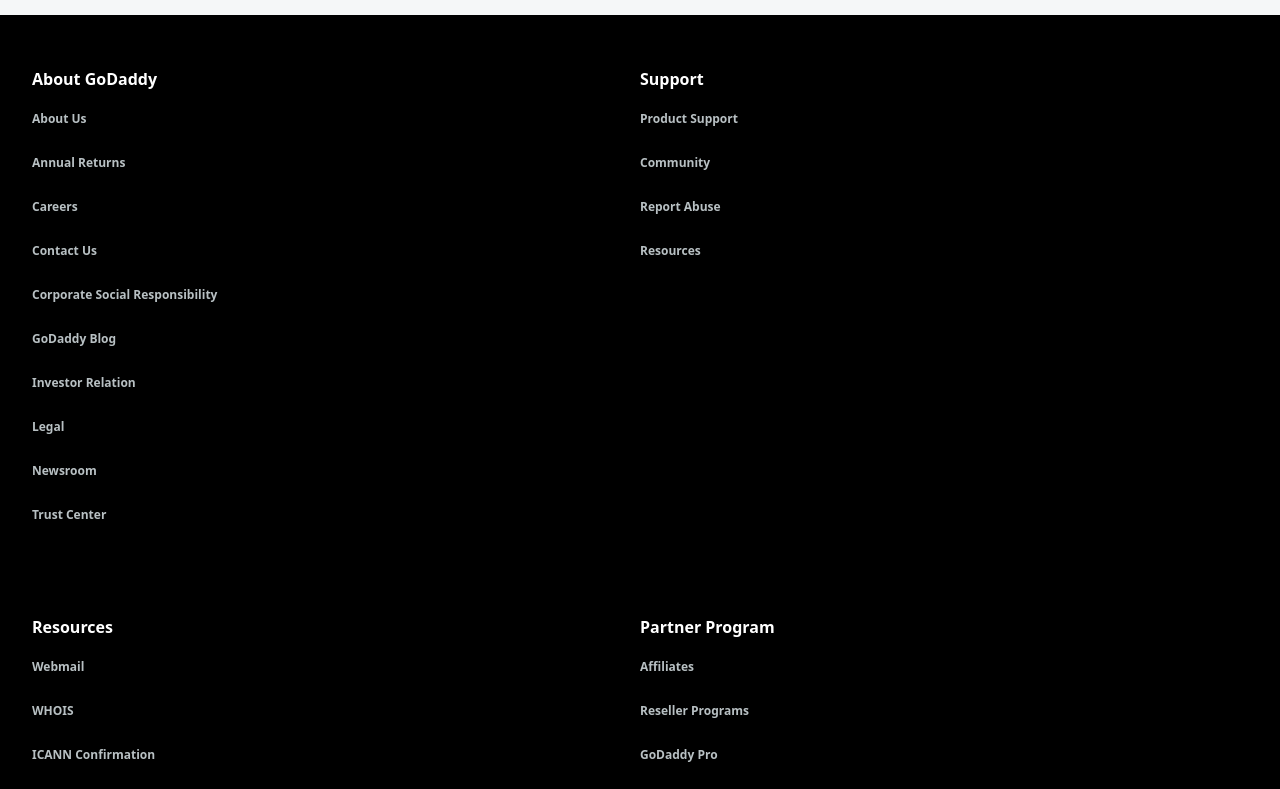
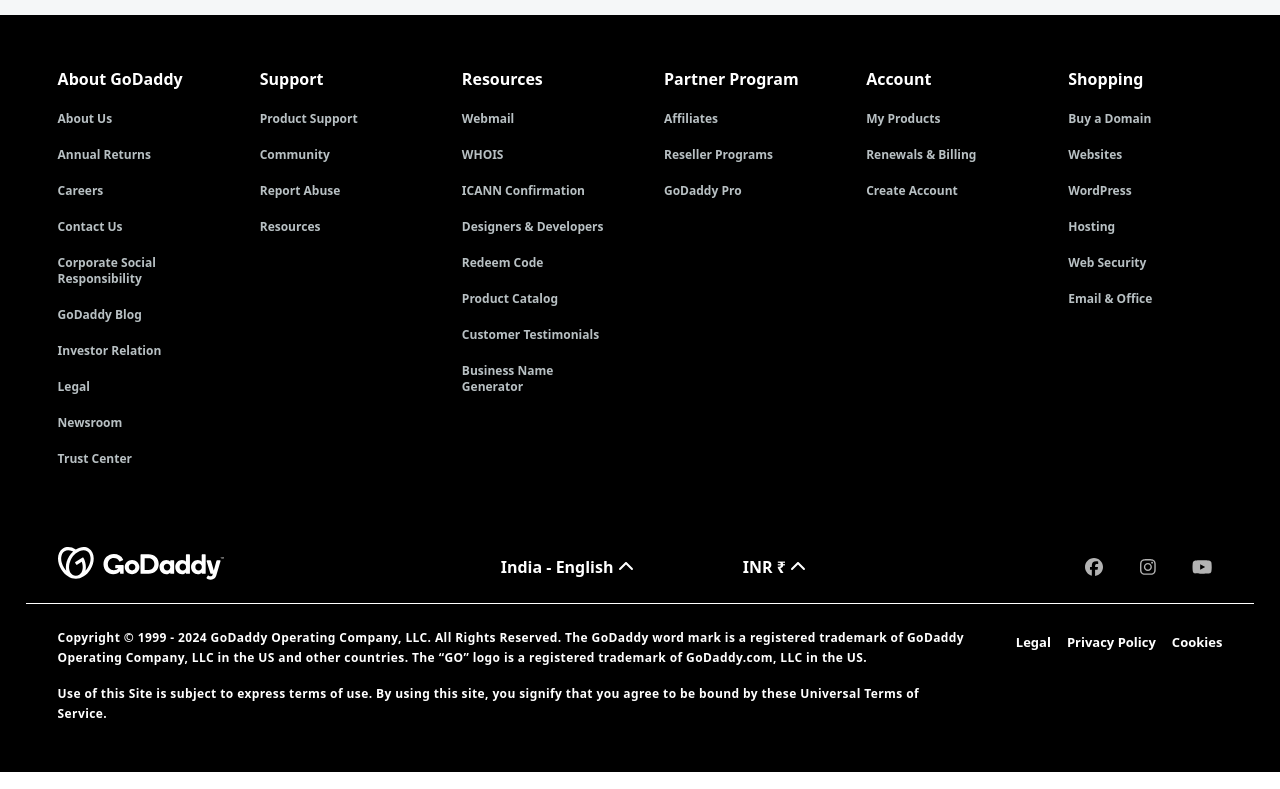
Before and after one commit to toyaAoi/godaddy-landing-page, a React (Vite) app: page / in a window 1280 px wide. Shown: the part 8951-9740 px from the top of the page. Built offline with nearby package versions, Linux system fonts and the light colour scheme.

Commit message:
🦎 added media queries

```diff
--- a/src/components/footer/Footer.jsx
+++ b/src/components/footer/Footer.jsx
@@ -10,9 +10,9 @@
 
 const Footer = () => {
   return (
-    <footer className="py-8 bg-black text-white ">
+    <footer className="py-8 bg-black text-white xl:px-[2%]">
       <MainLinks />
-      <div className="grid max-sm:[grid-template-areas:'lo_lo_._._''hr_hr_hr_hr''cr_cr_cr_cr''sl_sl_sl_sl'] sm:[grid-template-areas:'._cr_._._''hr_hr_hr_hr''lo_lo_._sl']">
+      <div className="grid max-sm:[grid-template-areas:'lo_lo_._._''hr_hr_hr_hr''cr_cr_cr_cr''sl_sl_sl_sl'] sm:max-xl:[grid-template-areas:'._cr_._._''hr_hr_hr_hr''lo_lo_._sl'] xl:[grid-template-areas:'lo_cr_._sl''hr_hr_hr_hr']">
         <div className="p-4 [grid-area:lo] sm:ml-4">
           <svg
             viewBox="0 0 166 34"
@@ -44,7 +44,7 @@
           </a>
         </div>
       </div>
-      <div className="sm:flex sm:flex-row-reverse sm:mx-4 sm:gap-4">
+      <div className="sm:flex sm:flex-row-reverse sm:mx-4 sm:gap-4 xl:mt-6">
         <div className="my-6 mx-4 text-[13px] flex gap-4 font-semibold sm:shrink-0 sm:mt-0">
           <a href="#">Legal</a>
           <a href="#">Privacy Policy</a>
--- a/src/components/footer/MainLinks.jsx
+++ b/src/components/footer/MainLinks.jsx
@@ -20,7 +20,7 @@
           return (
             <a
               key={link}
-              className="text-xs mb-7 font-bold block text-[#b8c0c3]"
+              className="text-xs max-xl:mb-7 xl:mb-5 font-bold block text-[#b8c0c3]"
             >
               {link}
             </a>
@@ -87,7 +87,7 @@
   ];
 
   return (
-    <div className="max-sm:mx-4 sm:mx-8 sm:grid sm:grid-cols-2">
+    <div className="max-sm:mx-4 sm:mx-8 sm:grid sm:grid-cols-2 xl:grid-cols-6 gap-12">
       {links.map((link) => {
         return (
           <MainLink key={link.title} title={link.title} links={link.links} />
```
